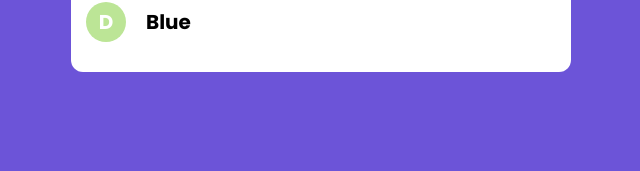
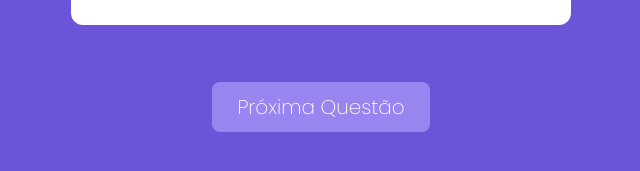
Before and after one commit to brunocrez/cna-quiz, a Next.js app: page / in a window 1280 px wide. Shown: the part 619-790 px from the top of the page, without its empty margins (319-959 px from the left). Built offline with nearby package versions, Linux system fonts and the light colour scheme.

Commit message:
creating button component

```diff
--- /dev/null
+++ b/components/Button.tsx
@@ -0,0 +1,24 @@
+import styles from '../styles/Button.module.css';
+
+import Link from 'next/link';
+
+interface ButtonProps {
+  text: string;
+  href?: string;
+  onClick?: (e: any) => void;
+}
+
+export default function Button(props: ButtonProps) {
+
+  function renderButton() {
+    return (
+      <button className={styles.button} onClick={props.onClick}>{props.text}</button>
+    );
+  }
+
+  return props.href ? (
+    <Link href={props.href}>
+      { renderButton() }
+    </Link>
+  ) : renderButton();
+}
--- a/model/questionModel.ts
+++ b/model/questionModel.ts
@@ -46,7 +46,7 @@
   }
 
   answerQuestion(option: number): QuestionModel {
-    const isOptionRight = this.#answers[option].isCorrect;
+    const isOptionRight = this.#answers[option]?.isCorrect;
     const newAnswers = this.answers.map((answer, idx) => {
       const selectedAnswer = option === idx;
       const shouldShow = selectedAnswer || answer.isCorrect;
--- a/pages/index.tsx
+++ b/pages/index.tsx
@@ -4,6 +4,7 @@
 
 // components
 import Question from '../components/Question';
+import Button from '../components/Button';
 
 // models
 import AnswerModel from '../model/answerModel';
@@ -36,7 +37,8 @@
         value={question}
         onChoose={onChoose}
         timeIsOver={timeIsOver}
-        timeToAnswer={15} />
+        timeToAnswer={3} />
+      <Button text='Próxima Questão' />
     </div>
   )
 }
--- /dev/null
+++ b/styles/Button.module.css
@@ -0,0 +1,10 @@
+.button {
+  color: #FFF;
+  background-color: #9885F0;
+  border: 0;
+  border-radius: 8px;
+  font-weight: 200;
+  padding: 10px 25px;
+  font-size: 1.25rem;
+  margin-top: 45px;
+}
--- a/styles/Screen.module.css
+++ b/styles/Screen.module.css
@@ -2,5 +2,6 @@
   display: flex;
   justify-content: center;
   align-items: center;
+  flex-direction: column;
   height: 100vh;
 }
```
